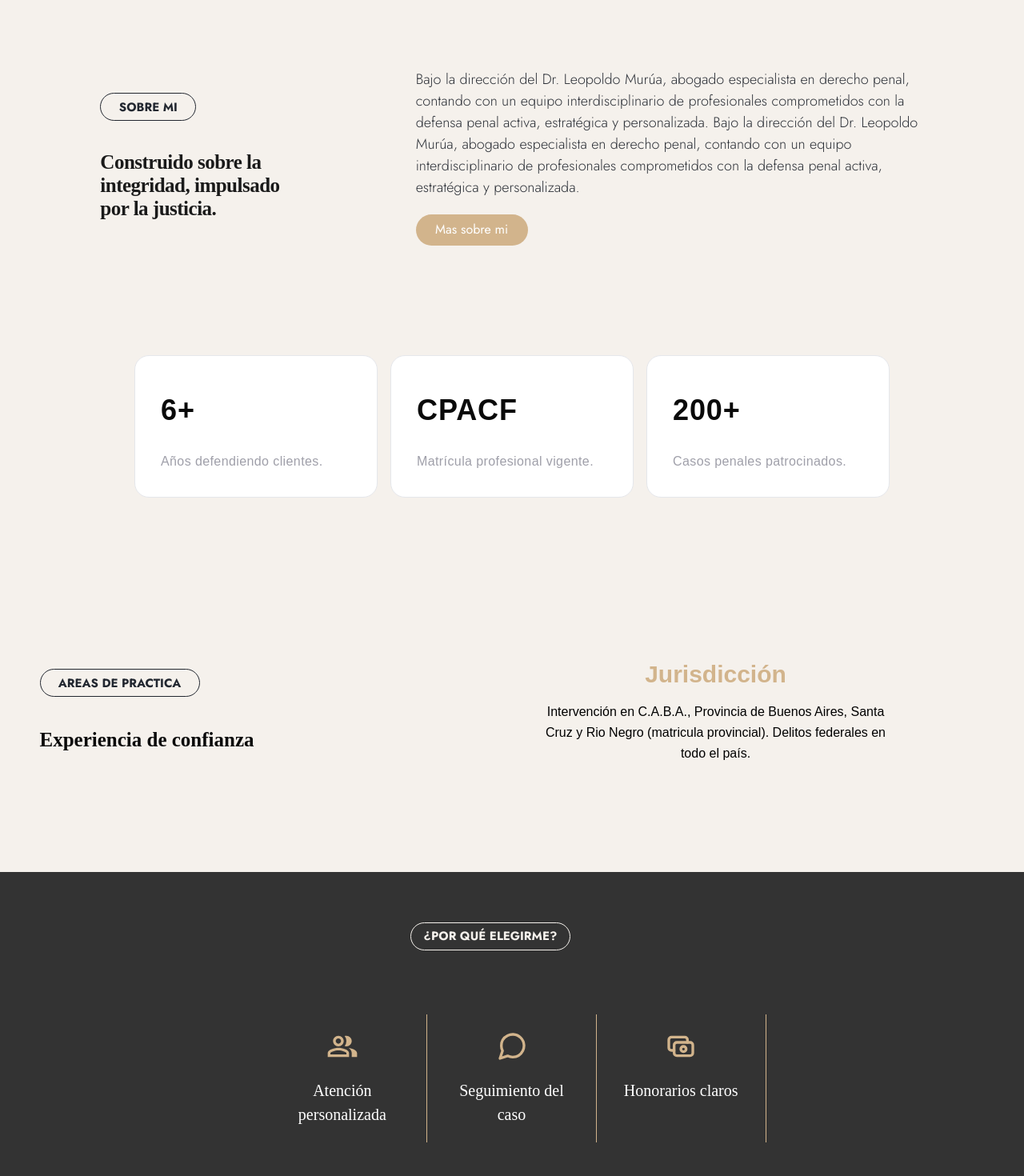
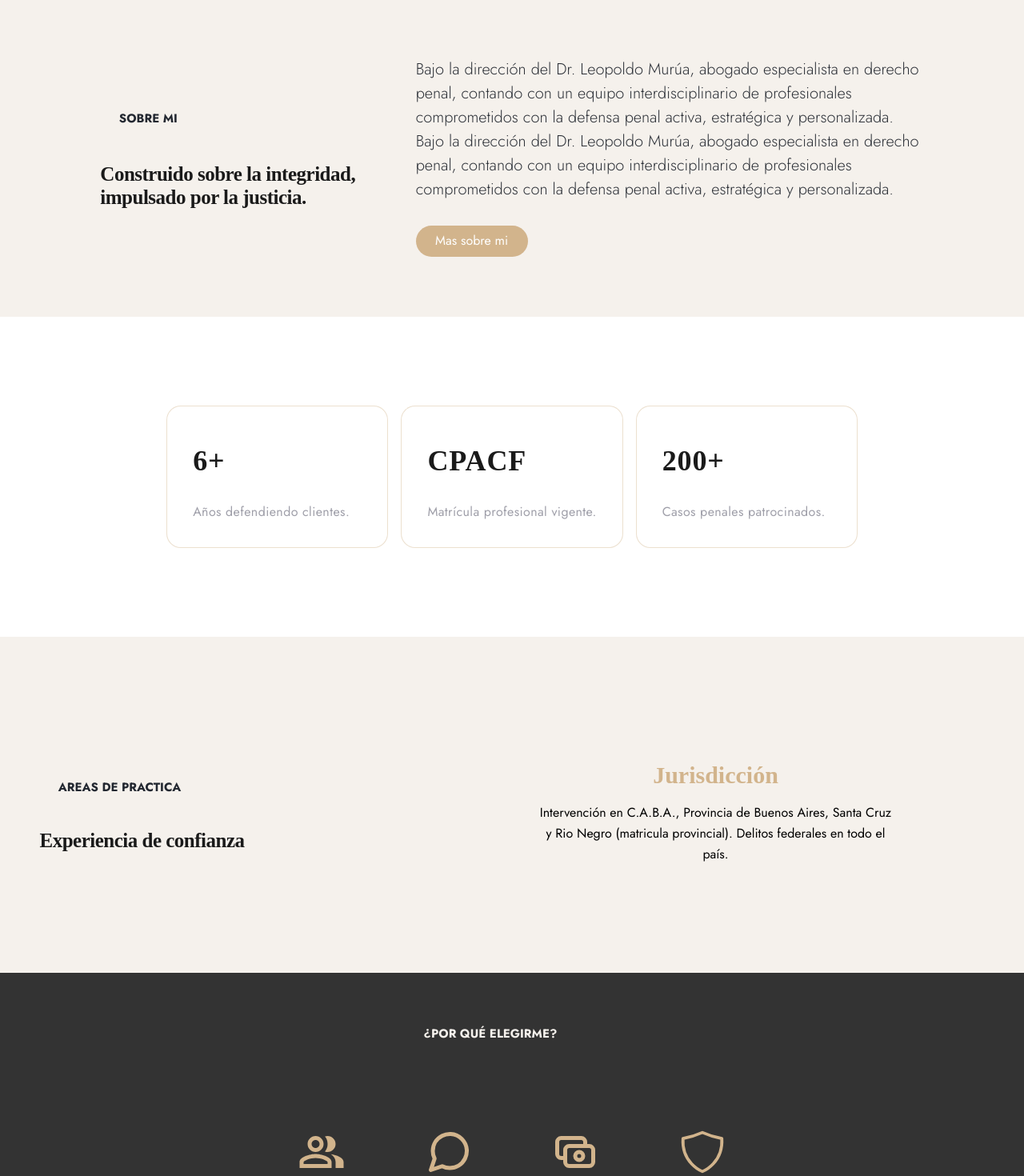
Before and after one commit to fedebarrazaa/guido-pala-abogado, a React (Vite) app: page / in a window 1280 px wide. Shown: the part 760-2230 px from the top of the page at 80% size. Built offline with nearby package versions, Linux system fonts and the light colour scheme; a web font is replaced by a local one.

Commit message:
new changes

```diff
--- a/src/components/motion-primitives/component.carousel.tsx
+++ b/src/components/motion-primitives/component.carousel.tsx
@@ -16,11 +16,11 @@ export default function TestCarousel() {
   <CarouselItem>
   <div className="h-80 rounded-xl flex flex-col items-center justify-center px-10 text-center">
 
-    <h3 className="text-3xl font-semibold text-[#D2B48C] mb-4">
+    <h3 className="text-3xl font-semibold text-[#D2B48C] mb-4" style={{ fontFamily: "Playfair Display, serif" }}>
       Derecho Civil
     </h3>
 
-    <p className="max-w-md text-black leading-relaxed text-center">
+    <p className="max-w-md text-black leading-relaxed text-center" style={{ fontFamily: "Jost, sans-serif" }}>
       Asesoramiento integral en contratos, sucesiones, daños y perjuicios,
       buscando siempre soluciones eficientes y personalizadas para cada cliente.
     </p>
@@ -31,11 +31,11 @@ export default function TestCarousel() {
     <CarouselItem>
   <div className="h-80 rounded-xl flex flex-col items-center justify-center px-10 text-center">
 
-    <h3 className="text-3xl font-semibold text-[#D2B48C] mb-4">
+    <h3 className="text-3xl font-semibold text-[#D2B48C] mb-4" style={{ fontFamily: "Playfair Display, serif" }}>
       Jurisdicción
     </h3>
 
-    <p className="max-w-md text-black leading-relaxed text-center">
+    <p className="max-w-md text-black leading-relaxed text-center" style={{ fontFamily: "Jost, sans-serif" }}>
      Intervención en C.A.B.A., Provincia de Buenos Aires, Santa Cruz y Rio Negro (matricula provincial). Delitos federales en todo el país.
     </p>
 
@@ -45,11 +45,11 @@ export default function TestCarousel() {
     <CarouselItem>
   <div className="h-80 rounded-xl flex flex-col items-center justify-center px-10 text-center">
 
-    <h3 className="text-3xl font-semibold text-[#D2B48C] mb-4">
+    <h3 className="text-3xl font-semibold text-[#D2B48C] mb-4" style={{ fontFamily: "Playfair Display, serif" }}>
      Representación
     </h3>
 
-    <p className="max-w-md text-black leading-relaxed text-center">
+    <p className="max-w-md text-black leading-relaxed text-center" style={{ fontFamily: "Jost, sans-serif" }}>
       Intervención en todas las etapas del proceso penal: investigación e instrucción, juicio oral, etapas recursivas, tribunales superiores provinciales y Corte Suprema de Justicia.
     </p>
 
--- a/src/components/ui/card-hover-effect.tsx
+++ b/src/components/ui/card-hover-effect.tsx
@@ -68,7 +68,7 @@ export const Card = ({
   return (
     <div
       className={cn(
-        "rounded-2xl h-full w-full p-4 overflow-hidden bg-white border border-gray-200 group-hover:border-gray-300 relative z-20 ",
+        "rounded-2xl h-full w-full p-4 overflow-hidden bg-white border border-[#d2b48c69] group-hover:border-[#C8A977] relative z-20 ",
         className
       )}
     >
@@ -86,7 +86,13 @@ export const CardTitle = ({
   children: React.ReactNode;
 }) => {
   return (
-    <h4 className={cn("text-zinc-100 font-bold tracking-wide mt-4 text-4xl text-[#B7BCC5]-700", className)}>
+    <h4
+  className={cn(
+    "mt-4 text-4xl font-bold tracking-wide text-[#1A1A1A]",
+    className
+  )}
+  style={{ fontFamily: "Playfair Display, serif" }}
+>
       {children}
     </h4>
   );
@@ -104,6 +110,7 @@ export const CardDescription = ({
         "mt-8 text-zinc-400 tracking-wide leading-relaxed text-base",
         className
       )}
+      style={{ fontFamily: "Jost, sans-serif" }}
     >
       {children}
     </p>
--- a/src/pages/home/home.tsx
+++ b/src/pages/home/home.tsx
@@ -9,6 +9,7 @@ import { MdOutlinePeopleAlt } from "react-icons/md";
 import { TbCash } from "react-icons/tb";
 import { FiMessageCircle } from "react-icons/fi";
 import { Link } from "react-router-dom"
+import { IoShieldOutline } from "react-icons/io5";
 
 
 export function DesingHome() {
@@ -31,9 +32,10 @@ export function DesingHome() {
     ]
 
     const data = [
-        {id:1, icon: <MdOutlinePeopleAlt fontSize='40px' color="#D2B48C"/>, text:'Atención personalizada'},
-        {id:2, icon: <FiMessageCircle fontSize='40px' color="#D2B48C"/>, text:'Seguimiento del caso'},
-        {id:2, icon: <TbCash fontSize='40px' color="#D2B48C"/>, text:'Honorarios claros'}
+        {id:1, icon: <MdOutlinePeopleAlt fontSize='60px' color="#D2B48C"/>, text:'Atención personalizada'},
+        {id:2, icon: <FiMessageCircle fontSize='60px' color="#D2B48C"/>, text:'Seguimiento del caso'},
+        {id:3, icon: <TbCash fontSize='60px' color="#D2B48C"/>, text:'Honorarios claros'},
+        {id:4, icon: <IoShieldOutline fontSize='60px' color="#D2B48C"/>, text: 'Compromiso y dedicacion'}
     ]
 
     const testimonials = [
@@ -83,7 +85,7 @@ export function DesingHome() {
               </article>
             </div>
 {/*AÑOS, MATRICULA*/}
-        <section>
+        <section className={style.section_hover_card}>
             <div className="max-w-5xl mx-auto px-8">
              <HoverEffect items={projects} />
              </div>
@@ -133,7 +135,7 @@ export function DesingHome() {
             <h1>¿Necesitas asesoramiento personal?</h1>
             <p>Estoy para ayudarte. Consulta tu caso sin compromiso</p>
           </article>
-          <button className="w-54 px-4 py-2 backdrop-blur-sm border bg-[#C8A977]/10 border-[#C8A977]/20 text-white  text-center rounded-full relative mt-4">
+          <button className="inline-flex items-center gap-2 mt-10 rounded-full bg-[#D2B48C] px-8 py-4 text-white font-semibold transition hover:bg-[#C19A6B]">
           <span className={style.fede}>
             <a href={`https://wa.me/${WHATSAPP_NUMBER}?text=${message}`}
             target="_blank"
--- a/src/styles/areas.module.css
+++ b/src/styles/areas.module.css
@@ -52,10 +52,10 @@ body {
     padding: 20px;
     display: flex;
     flex-direction: column;
-    align-items: flex-start; /* todo alineado a la izquierda, como la referencia */
+    align-items: flex-start;
     gap: 16px;
     width: 370px;
-    min-height: 500px; /* 👈 en vez de height fijo */
+    min-height: 500px;
 }
 
 @media (min-width: 1200px) {
@@ -67,7 +67,7 @@ body {
 
 .card_titulo {
     font-family: "Playfair Display", serif;
-    font-size: 1.5rem;      /* 38px aprox */
+    font-size: 1.5rem;
     font-weight: 700;
     line-height: 1.15;
     letter-spacing: -0.02em;
@@ -75,9 +75,9 @@ body {
     text-align: left;
     width: 100%;
     padding-bottom: 8px;
-    border-bottom: 2px solid #C8A977; /* la líneita corta debajo del título */
+    border-bottom: 2px solid #C8A977;
     display: inline-block;
-    width: fit-content; /* para que el borde no ocupe todo el ancho de la card */
+    width: fit-content;
 }
 
 .card_icon_wrapper {
@@ -87,9 +87,9 @@ body {
     width: 60px;
     height: 60px;
     border-radius: 50%;
-    background-color: #F0E6D6; /* beige clarito, ajustá según tu paleta */
+    background-color: #F0E6D6;
     margin-bottom: 10px;
-    align-self: flex-start; /* para que quede pegado a la izquierda como en la referencia */
+    align-self: flex-start;
 }
 
 .card_descripcion {
@@ -100,13 +100,13 @@ body {
 .card_lista {
     display: flex;
     flex-direction: column;
-    gap: 8px; /* 👈 sin esto, los checks quedan pegados */
+    gap: 8px;
 }
 .card_item {
     display: flex;
-    align-items: center; /* 👈 centra el ícono con el texto verticalmente */
+    align-items: center;
     width: 100%;
-    gap: 10px; /* 👈 bajé de 20 a 10, se ve muy separado en tu captura */
+    gap: 10px;
     font-family: "Jost", sans-serif;
     color: #1A1A1A;
     font-size: 14px;
@@ -120,7 +120,7 @@ body {
     flex-direction: column;
     border: 1px solid #d8b68d;
     border-radius: 0.5em;
-    margin: 20px 40px; /* 👈 antes tenías "margin: 2px" — subí el horizontal */
+    margin: 20px 40px;
     padding: 24px 32px;
     max-width: 1180px;
     margin: 20px auto;
@@ -139,13 +139,13 @@ body {
     justify-content: center;
     width: 50px;
     height: 50px;
-    min-width: 50px; /* evita que se achique en flex */
+    min-width: 50px;
     border-radius: 50%;
     background-color: #F0E6D6;
 }
 .section_wpp_h1 {
     font-family: "Playfair Display", serif;
-    font-size: 2rem;      /* 38px aprox */
+    font-size: 2rem;
     font-weight: 700;
     line-height: 1.15;
     letter-spacing: -0.02em;
--- a/src/styles/footer.module.css
+++ b/src/styles/footer.module.css
@@ -5,12 +5,13 @@
     display: flex;
     flex-direction: column;
     gap: 20px;
+    border-top: 1px solid #D2B48C;
 }
 @media (min-width: 1200px) {
     .footer {
         display: flex;
         flex-direction: row;
-        justify-content: space-between;
+        justify-content: space-around;
         align-items: start;
 
     }
@@ -22,8 +23,10 @@
 
 .titulo {
     font-family: "Playfair Display", serif;
-    font-weight: bolder;
-    font-size: 25px;
+    font-size: 1.5rem;
+    font-weight: 700;
+    line-height: 1.15;
+    letter-spacing: -0.02em;
     color: rgb(255, 255, 255);
 }
 .texto {
@@ -50,8 +53,9 @@
     .article_footer {
         display: flex;
         flex-direction: row;
+        justify-content: space-around;
         gap: 40px;
-        width: 500px;
+        width: 800px;
     }
 }
 
--- a/src/styles/home.module.css
+++ b/src/styles/home.module.css
@@ -25,25 +25,24 @@
     display: flex;
     align-items: center;
     justify-content: center;
-    padding: 5px;
-    border: 1px solid #222730;
-    border-radius: 2em;
     width: 120px;
     height: 35px;
     font-size: 15px;
     font-weight: bolder;
     color: #222730;
     font-family: "Jost", sans-serif;
+    text-align: left;
 }
 .section_h3 {
     font-family: "Playfair Display", serif;
-    font-size: 2rem;      /* 38px aprox */
+    font-size: 2rem;
     font-weight: 700;
     line-height: 1.15;
     letter-spacing: -0.02em;
     color: #1A1A1A;
     margin-top: 8px;
     text-align: left;
+    width: 365px;
 }
 .section_p_dos {
     text-align: left;
@@ -64,6 +63,8 @@
     border-radius: 2em;
     text-decoration: none;
     font-family: "Jost", sans-serif;
+
+    margin-top: 10px;
 }
 
 .article_dos {
@@ -77,18 +78,39 @@
         align-items: last baseline;
         gap: 20px;
     }
+    .section_p {
+        text-align: left;
+    }
     .article  {
         width: 20%;
         display: flex;
         flex-direction: column;
+        text-align: left;
         gap: 30px;
     }
     .section_h3 {
         font-size: 25px;
     }
     .section_p_dos {
-        font-size: 18px;
+        font-size: 20px;
+
     }
+}
+
+/*------*/
+.section_hover_card {
+    background-color: rgb(255, 255, 255);
+    height: 650px;
+}
+@media (min-width: 1200px) {
+     .section_hover_card {
+    background-color: rgb(255, 255, 255);
+    height: 400px;
+    display: flex;
+    flex-direction: row;
+    justify-content: center;
+    align-items: center;
+}
 }
 
 /*AREAS DE PRACTICA*/
@@ -118,9 +140,6 @@
     display: flex;
     align-items: center;
     justify-content: center;
-    padding: 5px;
-    border: 1px solid #222730;
-    border-radius: 2em;
     width: 200px;
     height: 35px;
     font-size: 15px;
@@ -130,10 +149,13 @@
 }
 .section_h3_article {
     font-family: "Playfair Display", serif;
+    font-size: 2rem;      /* 38px aprox */
+    font-weight: 700;
+    line-height: 1.15;
     margin-top: 5px;
     text-align: left;
-    font-weight: bold;
-    font-size: 20px;
+    letter-spacing: -0.02em;
+    color: #1A1A1A;
 }
 @media (min-width: 1200px) {
     .article_section_areas {
@@ -158,7 +180,7 @@
     gap: 20px;
     padding: 5px;
     width: 100%;
-    height: 600px;
+    height: 650px;
     background-color: #333333;
     font-family: "Jost", sans-serif;
 }
@@ -168,9 +190,6 @@
     display: flex;
     align-items: center;
     justify-content: center;
-    padding: 5px;
-    border: 1px solid #F5F1EC;
-    border-radius: 2em;
     width: 200px;
     height: 35px;
     font-size: 15px;
@@ -200,6 +219,10 @@
     width: 350px;
     max-width: 100%;
     font-family: "Playfair Display", serif;
+    font-size: 1.2rem;
+    font-weight: 700;
+    line-height: 1.15;
+    letter-spacing: -0.02em;
 }
 
 
@@ -235,7 +258,10 @@
 
     .ul li {
         width: 100%;
-        border-right: 1px solid #D2B48C;
+        font-size: 1.3rem;
+    font-weight: 700;
+    line-height: 1.15;
+    letter-spacing: -0.02em;
     }
 }
 
@@ -260,8 +286,7 @@
     justify-content: center;
     padding: 5px;
     margin-top: 20px;
-    border: 1px solid #222730;
-    border-radius: 2em;
+
     width: 200px;
     height: 35px;
     font-size: 15px;
```
